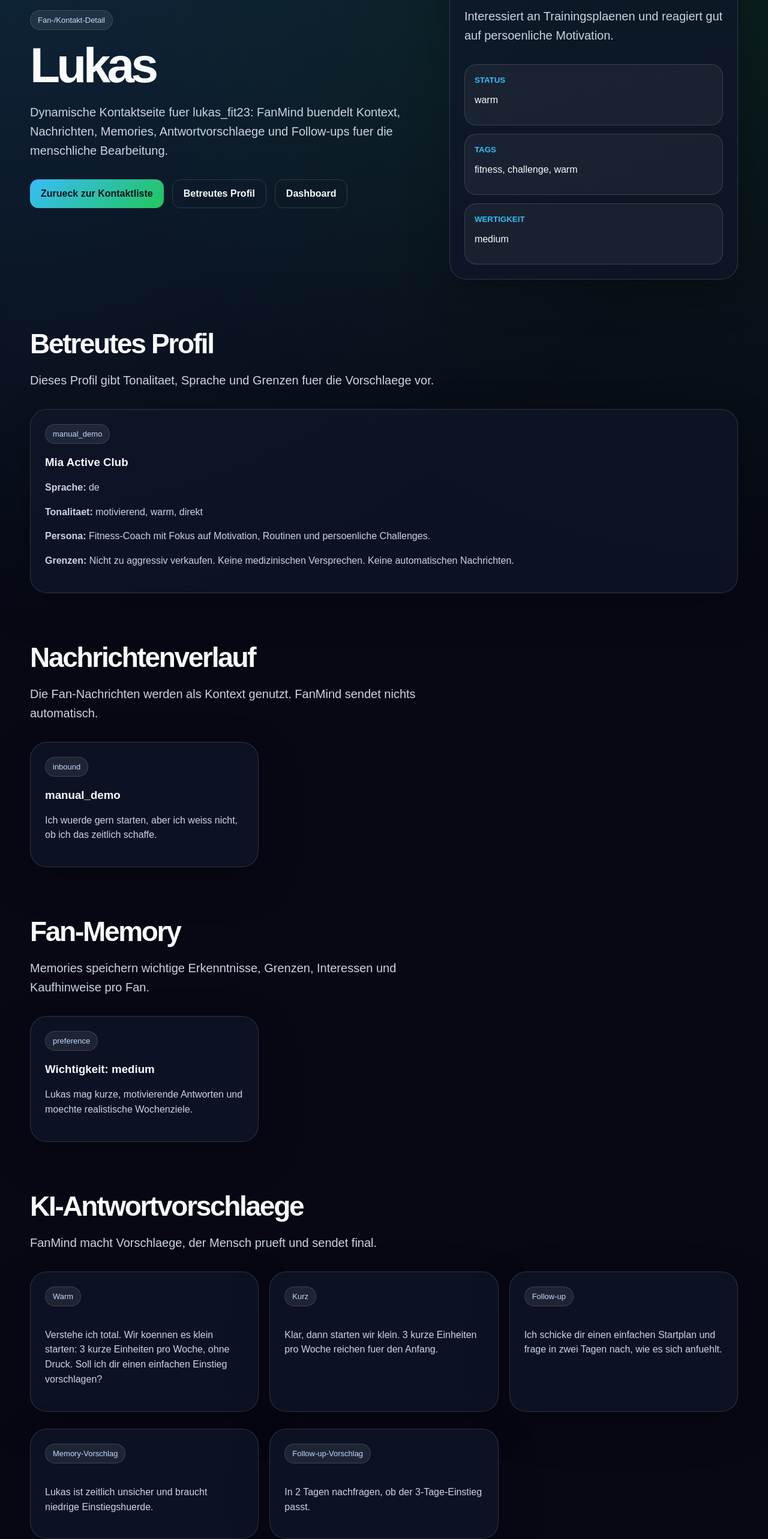
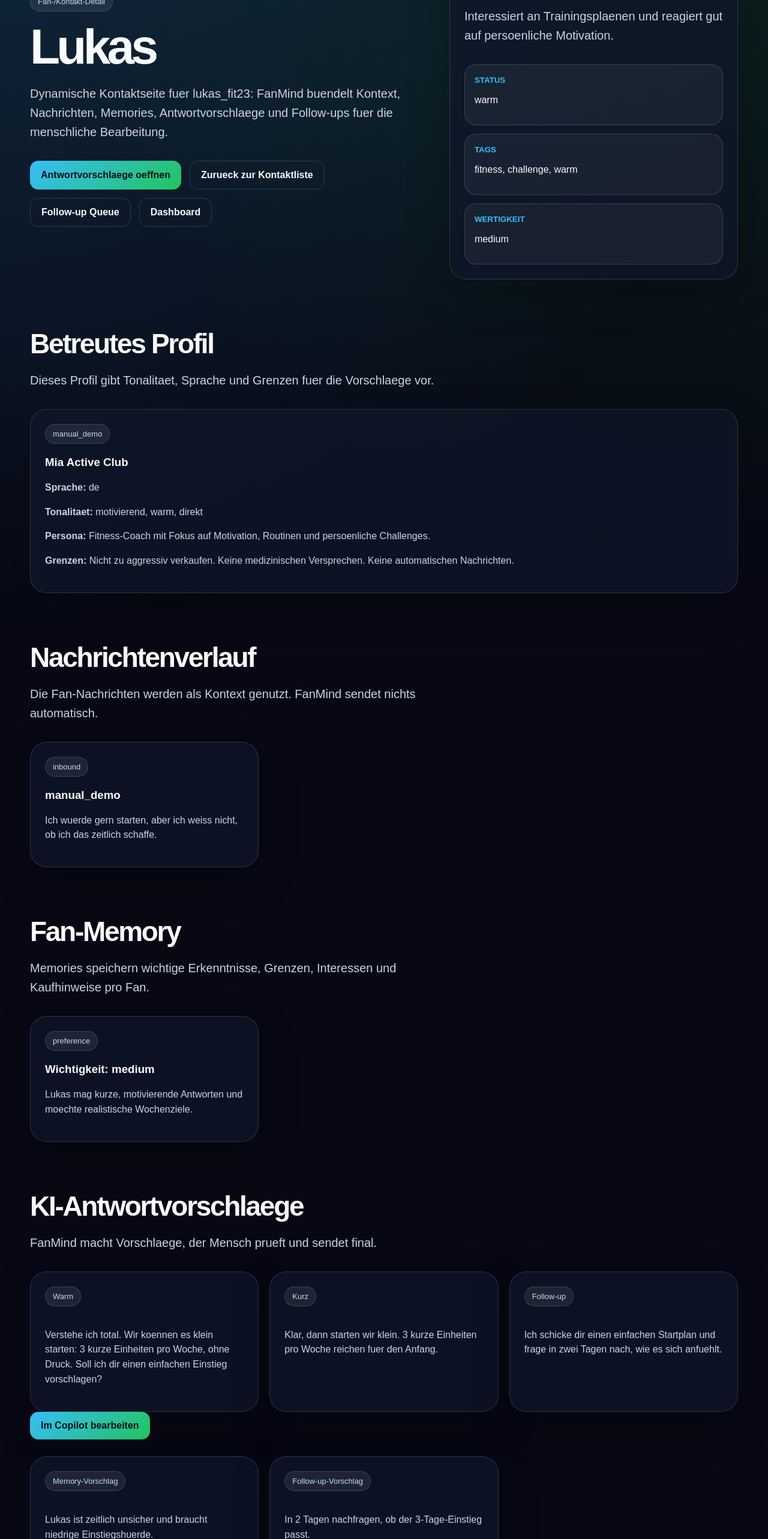
Before and after one commit to Bernds-tech/FanMind, a Next.js app: page /fans/fan_lukas_01 in a window 1280 px wide. Shown: the part 234-2800 px from the top of the page at 60% size. Built offline with nearby package versions, Linux system fonts and the light colour scheme.

Commit message:
Link fan detail pages to copilot

```diff
--- a/src/app/fans/[fanId]/page.tsx
+++ b/src/app/fans/[fanId]/page.tsx
@@ -48,8 +48,9 @@ export default async function FanDetailPage({ params }: FanDetailPageProps) {
               Dynamische Kontaktseite fuer {selectedFan.handle}: FanMind buendelt Kontext, Nachrichten, Memories, Antwortvorschlaege und Follow-ups fuer die menschliche Bearbeitung.
             </p>
             <div className="actions">
-              <a className="button primary" href="/fans">Zurueck zur Kontaktliste</a>
-              <a className="button" href="/creator/demo">Betreutes Profil</a>
+              <a className="button primary" href="/copilot">Antwortvorschlaege oeffnen</a>
+              <a className="button" href="/fans">Zurueck zur Kontaktliste</a>
+              <a className="button" href="/followups">Follow-up Queue</a>
               <a className="button" href="/dashboard">Dashboard</a>
             </div>
           </div>
@@ -145,6 +146,9 @@ export default async function FanDetailPage({ params }: FanDetailPageProps) {
               </article>
             )}
           </div>
+          <div className="actions">
+            <a className="button primary" href="/copilot">Im Copilot bearbeiten</a>
+          </div>
           {replySuggestion ? (
             <div className="grid">
               <article className="card">
@@ -186,8 +190,9 @@ export default async function FanDetailPage({ params }: FanDetailPageProps) {
             FanMind macht Vorschlaege, der Mensch prueft Kontext, Tonalitaet und Grenzen und sendet die finale Antwort bewusst selbst.
           </p>
           <div className="actions">
-            <a className="button primary" href="/fans">Weitere Kontakte ansehen</a>
-            <a className="button" href="/fans/demo">Alte Demo-Detailseite</a>
+            <a className="button primary" href="/copilot">Antwortvorschlaege oeffnen</a>
+            <a className="button" href="/fans">Weitere Kontakte ansehen</a>
+            <a className="button" href="/followups">Follow-up Queue</a>
           </div>
         </section>
       </div>
```
